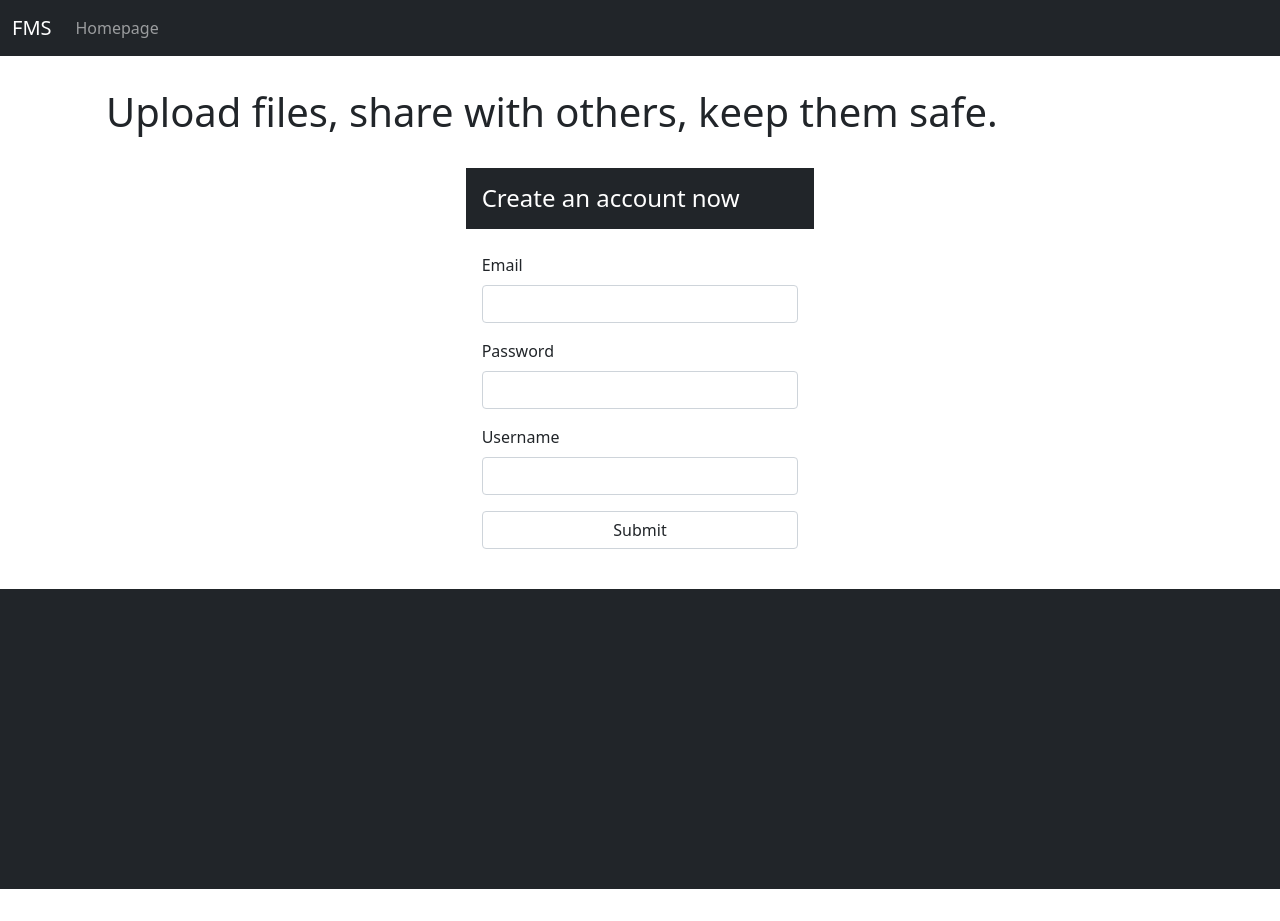
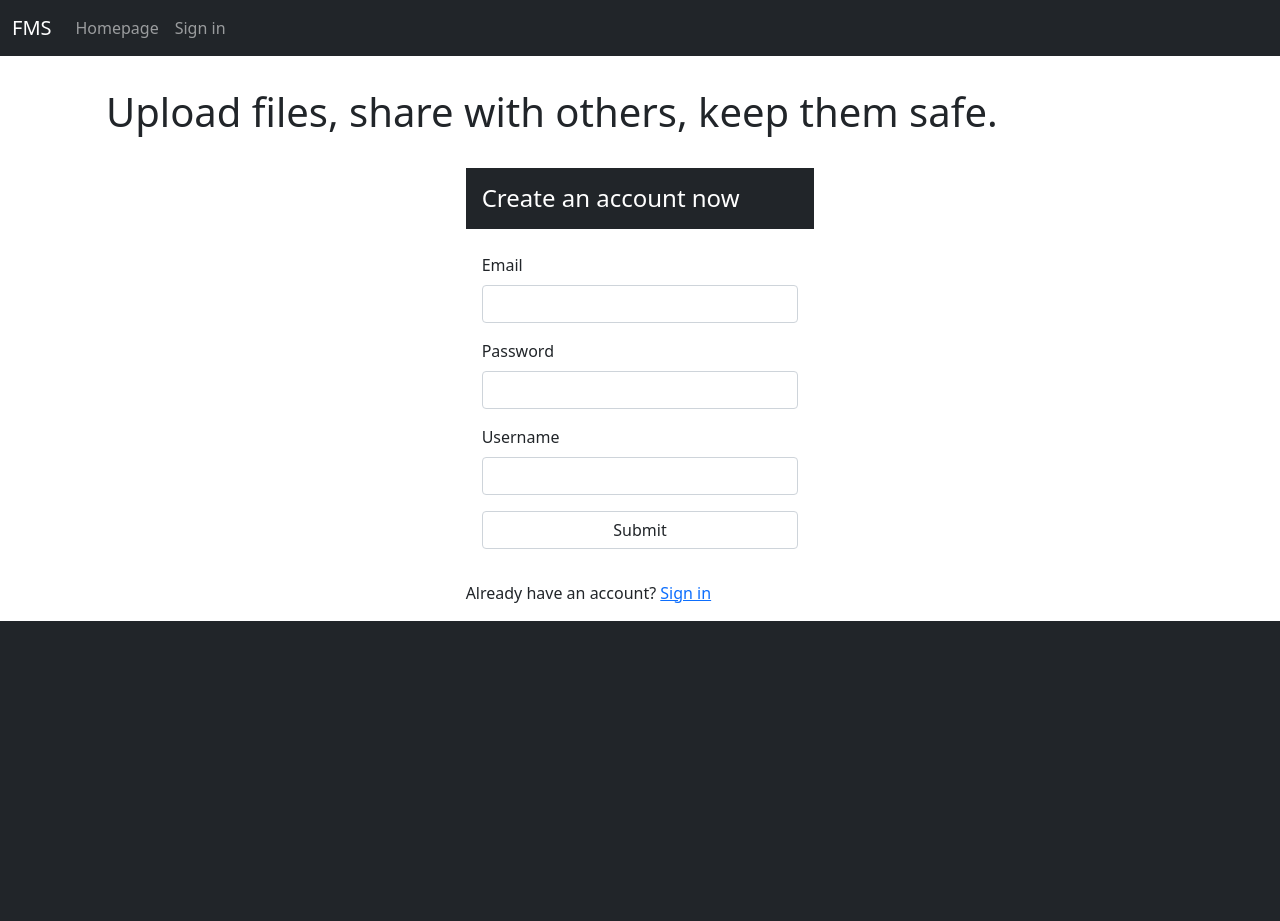
Before and after one commit to Szymon99d/File-management-system, a Symfony app: template templates/pages/homepage.html.twig in a window 1280 px wide. Before the commit the page ends 889 px from the top, so only its background shows below. Run offline with Twig, Linux system fonts and the light colour scheme; the template is opened without the code that fills it, so the values that code supplies are empty; form fields are guessed from the names that the template uses; some libraries are stand-ins or nearby versions.

Commit message:
Add link to login form

```diff
--- a/templates/pages/homepage.html.twig
+++ b/templates/pages/homepage.html.twig
@@ -12,7 +12,7 @@ Fms homepage
         <h1 class="p-4">Upload files, share with others, keep them safe.</h1>
         <div class="container w-75">
             <div class="row justify-content-center">
-                <div class="form-block px-0 col-sm-12 col-md-8 col-lg-6 col-xl-5">
+                <div class="form-block px-0 pb-2 col-sm-12 col-md-8 col-lg-6 col-xl-5">
                     <h4 class="bg-dark text-white p-3">Create an account now</h4>
                     <div class="p-3">
                     {{ form_start(form) }}
@@ -22,6 +22,8 @@ Fms homepage
                         {{ form_row(form.submit)}}
                     {{ form_end(form) }}
                     </div>
+                    <p class="d-inline">Already have an account?</p>
+                    <a href="{{path('app_login')}}" class="d-inline">Sign in</a>
                 </div>
             </div>
         </div>
--- a/templates/website_sections/navbar.html.twig
+++ b/templates/website_sections/navbar.html.twig
@@ -9,6 +9,9 @@
         <li class="nav-item">
           <a class="nav-link" aria-current="page" href="{{path('app_homepage')}}">{% trans %}Homepage{% endtrans %}</a>
         </li>
+        <li class="nav-item">
+          <a class="nav-link" aria-current="page" href="{{path('app_login')}}">{% trans %}Sign in{% endtrans %}</a>
+        </li>
       </ul>
     </div>
   </div>
```
